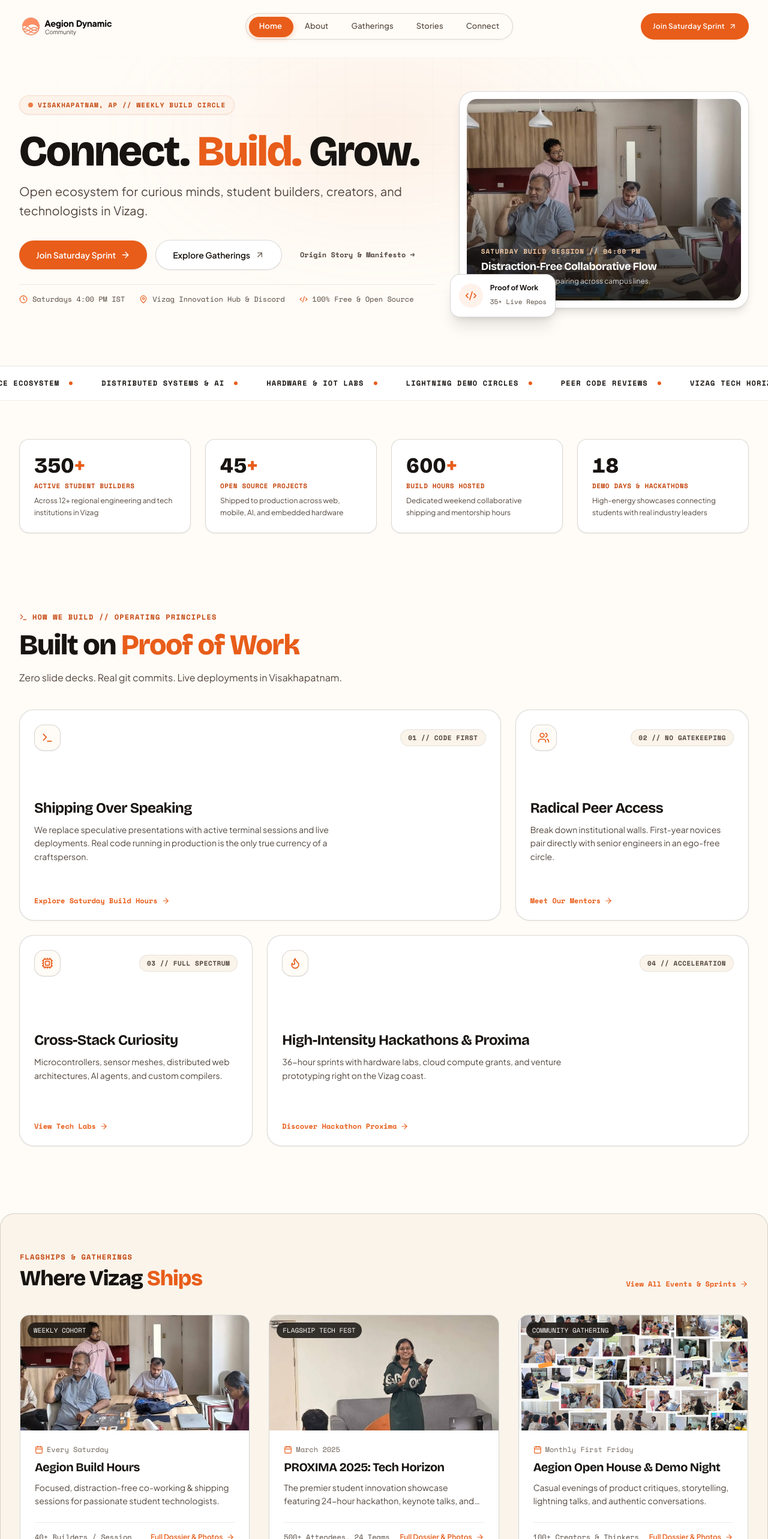
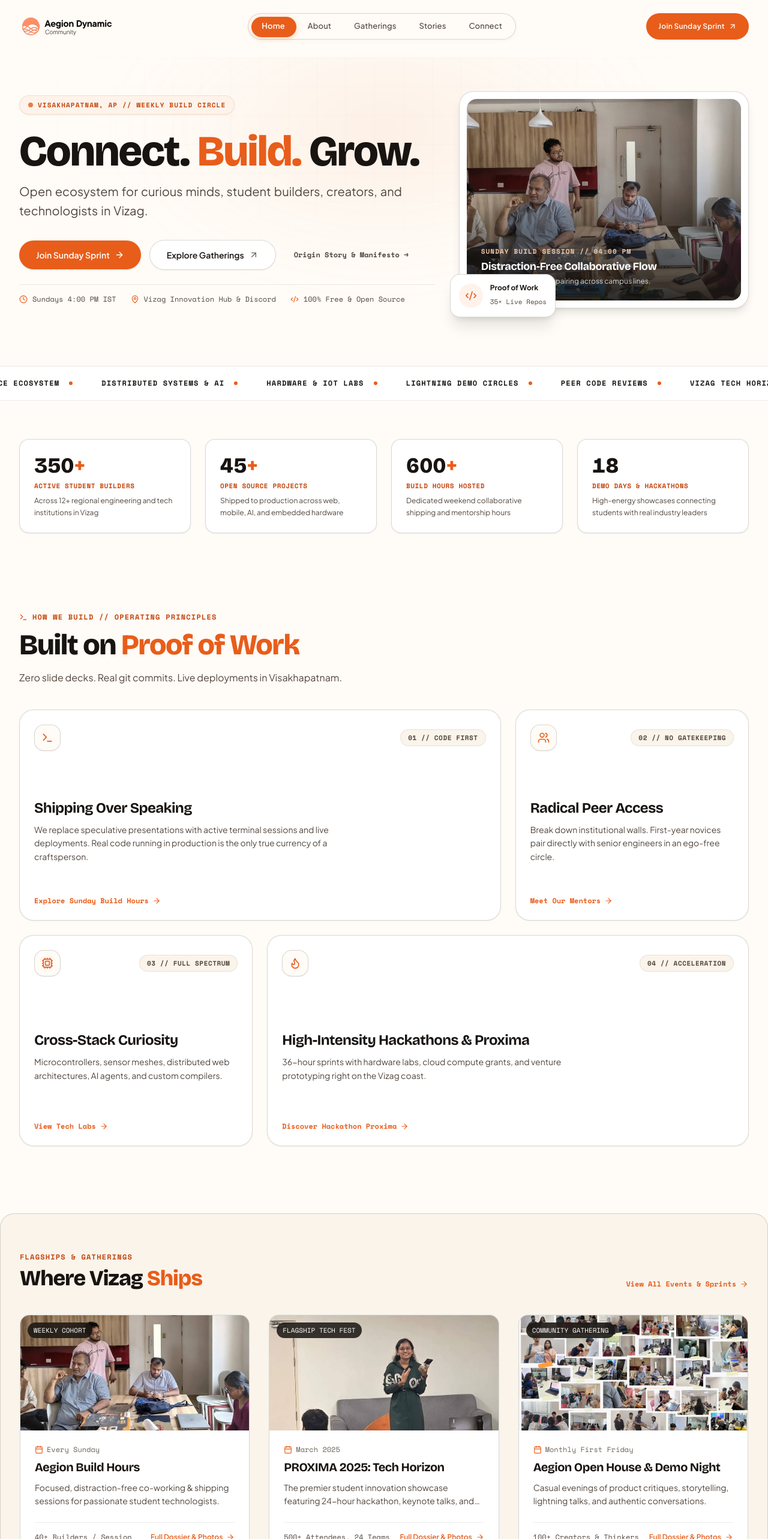
Before and after one commit to Mohankanakam06/Aegion-Dynamic-Community, a React (Vite) app: page / in a window 1280 px wide. Shown: the top 2566 px of the page at 60% size. Built offline with nearby package versions, Linux system fonts and the light colour scheme.

Commit message:
content: weekly sprint moves Saturday -> Sunday (user-directed)

```diff
--- a/src/components/layout/Footer.tsx
+++ b/src/components/layout/Footer.tsx
@@ -119,7 +119,7 @@ export function Footer() {
             </p>
             <div className="pt-4 border-t border-white/10">
               <span className="font-mono text-[11px] text-white/40 block mb-1 uppercase tracking-wider">Weekly Sprint Cadence</span>
-              <span className="text-xs text-[var(--amber)] font-medium bg-white/5 px-2 py-1.5 rounded-md inline-block">Saturdays, 4:00 PM IST</span>
+              <span className="text-xs text-[var(--amber)] font-medium bg-white/5 px-2 py-1.5 rounded-md inline-block">Sundays, 4:00 PM IST</span>
             </div>
           </div>
         </div>
--- a/src/components/layout/Header.tsx
+++ b/src/components/layout/Header.tsx
@@ -94,7 +94,7 @@ export function Header() {
               to="/contact"
               className="inline-flex items-center gap-1.5 px-5 py-2.5 min-h-[44px] rounded-full bg-[var(--ember)] hover:bg-[var(--ember-deep)] text-white text-xs font-semibold tracking-wide shadow-xs hover:shadow-sm transition-all focus-visible:outline-none focus-visible:ring-2 focus-visible:ring-[var(--ember)] focus-visible:ring-offset-2 active:translate-y-0.5"
             >
-              <span>Join Saturday Sprint</span>
+              <span>Join Sunday Sprint</span>
               <ArrowUpRight className="w-3.5 h-3.5" aria-hidden="true" />
             </Link>
           </div>
@@ -170,11 +170,11 @@ export function Header() {
                     onClick={() => setMobileMenuOpen(false)}
                     className="w-full min-h-[48px] flex items-center justify-center gap-2 px-5 py-3 rounded-full bg-[var(--ember)] hover:bg-[var(--ember-deep)] text-white text-sm font-semibold shadow-xs transition-all"
                   >
-                    <span>Join Saturday Sprint</span>
+                    <span>Join Sunday Sprint</span>
                     <ArrowUpRight className="w-4 h-4" aria-hidden="true" />
                   </Link>
                   <p className="font-mono text-[11px] text-[var(--ink-soft)] text-center mt-3">
-                    Vizag Innovation Hub // Saturdays 4:00 PM IST
+                    Vizag Innovation Hub // Sundays 4:00 PM IST
                   </p>
                 </div>
               </nav>
--- a/src/data/events.ts
+++ b/src/data/events.ts
@@ -38,7 +38,7 @@ export const events: EventItem[] = [
     title: 'Aegion Build Hours',
     tag: 'Weekly Cohort',
     category: 'build',
-    date: 'Every Saturday',
+    date: 'Every Sunday',
     time: '4:00 PM - 8:00 PM IST',
     location: 'Vizag Innovation Hub & Hybrid Discord',
     attendees: '40+ Builders / Session',
--- a/src/data/testimonials.ts
+++ b/src/data/testimonials.ts
@@ -43,7 +43,7 @@ export const testimonials: Testimonial[] = [
   },
   {
     id: 't4',
-    quote: 'The energy in the room during Saturday Build Hours is electrifying. You see students designing Figma systems, writing Rust kernels, and training PyTorch models side-by-side.',
+    quote: 'The energy in the room during Sunday Build Hours is electrifying. You see students designing Figma systems, writing Rust kernels, and training PyTorch models side-by-side.',
     author: 'Disha Nayak',
     role: 'Product Designer & Community Host',
     organization: 'Vignan Institute of Tech',
--- a/src/kit/blocks-buttons.tsx
+++ b/src/kit/blocks-buttons.tsx
@@ -25,7 +25,7 @@ export function ButtonBlocks() {
                 White on deeper ember #C4460E — 4.96:1 (AA ✓)
               </p>
               <Button data-shot="btn-primary" icon={ArrowRight}>
-                Join Saturday Sprint
+                Join Sunday Sprint
               </Button>
             </div>
             <div className="rounded-[var(--radius-md)] border border-[var(--line)] bg-[var(--cream)] p-5">
@@ -39,7 +39,7 @@ export function ButtonBlocks() {
                 icon={ArrowRight}
                 className="bg-[var(--ember)] text-[var(--ink)] hover:bg-[var(--ember-light)]"
               >
-                Join Saturday Sprint
+                Join Sunday Sprint
               </Button>
             </div>
           </div>
--- a/src/kit/blocks-cards.tsx
+++ b/src/kit/blocks-cards.tsx
@@ -45,7 +45,7 @@ export function CardBlocks() {
                 webpSrcSet={badgeWebp}
                 srcSet={badgeJpg}
                 sizes="(max-width: 768px) 100vw, 448px"
-                alt="Aegion Saturday Build Session in Vizag"
+                alt="Aegion Sunday Build Session in Vizag"
               />
               <Badge variant="onPhoto" className="absolute left-3 top-3 z-10">
                 Weekly Cohort
--- a/src/kit/blocks-foundations.tsx
+++ b/src/kit/blocks-foundations.tsx
@@ -78,7 +78,7 @@ export function FoundationBlocks() {
         </KitRow>
         <KitRow label="Underline draw (scrolls into view once) + wrap survival">
           <h3 className="max-w-[26ch] text-2xl font-extrabold text-balance">
-            Built on <Accent underline>Proof of Work</Accent>, shipped every single Saturday
+            Built on <Accent underline>Proof of Work</Accent>, shipped every single Sunday
           </h3>
         </KitRow>
       </KitBlock>
@@ -108,7 +108,7 @@ export function FoundationBlocks() {
                   How the <Accent>Cadence</Accent> Works
                 </>
               }
-              lead="Every Saturday from 4:00 PM to 8:15 PM IST."
+              lead="Every Sunday from 4:00 PM to 8:15 PM IST."
             />
           </div>
         </div>
--- a/src/kit/blocks-motion.tsx
+++ b/src/kit/blocks-motion.tsx
@@ -48,7 +48,7 @@ export function MotionBlocks() {
             View Event Calendar
           </Button>
           <Button icon={ArrowRight} className="focus-visible:focus-ring-cream">
-            Join Next Saturday Sprint
+            Join Next Sunday Sprint
           </Button>
         </KitRow>
         <KitRow label="IconButton inverse / Badge ink + onPhoto">
--- a/src/pages/About.tsx
+++ b/src/pages/About.tsx
@@ -51,7 +51,7 @@ export function About() {
       step: '01',
       time: '4:00 PM',
       title: 'Prompt & Match',
-      desc: 'Builders arrive on Saturday at 4 PM IST, share what they are working on, and pair up across college and skill boundaries.',
+      desc: 'Builders arrive on Sunday at 4 PM IST, share what they are working on, and pair up across college and skill boundaries.',
     },
     {
       step: '02',
@@ -105,7 +105,7 @@ export function About() {
       content: (
         <div>
           <p className="text-[var(--ink)] text-sm md:text-base font-normal mb-4 leading-relaxed">
-            <strong className="font-semibold text-[var(--ember-deep)]">Weekly Saturday Build Cadence:</strong> Transitioned from informal meetups to structured, open-door Saturday build circles at the Vizag Innovation Hub. Weekly attendance surpassed 40 active builders pushing real production repositories.
+            <strong className="font-semibold text-[var(--ember-deep)]">Weekly Sunday Build Cadence:</strong> Transitioned from informal meetups to structured, open-door Sunday build circles at the Vizag Innovation Hub. Weekly attendance surpassed 40 active builders pushing real production repositories.
           </p>
           <div className="p-4 rounded-xl bg-[var(--cream-soft)] border border-[var(--line-strong)] mb-4">
             <span className="font-mono text-xs text-[var(--ink-soft)] block font-semibold">
@@ -228,7 +228,7 @@ export function About() {
             How the <span className="text-[var(--ember)]">Cadence</span> Works
           </h2>
           <p className="text-[var(--ink-soft)] text-sm sm:text-base mt-2">
-            Every Saturday from 4:00 PM to 8:15 PM IST.
+            Every Sunday from 4:00 PM to 8:15 PM IST.
           </p>
         </div>
 
--- a/src/pages/Contact.tsx
+++ b/src/pages/Contact.tsx
@@ -106,12 +106,12 @@ export function Contact() {
       'VERSION:2.0',
       'PRODID:-//Aegion Dynamic Community//Weekly Build Hours//EN',
       'BEGIN:VEVENT',
-      'SUMMARY:Aegion Saturday Build Sprint',
+      'SUMMARY:Aegion Sunday Build Sprint',
       'DESCRIPTION:Weekly collaborative build sprint with student engineers in Vizag. Real code, PRs, and demo circles.',
       'LOCATION:Vizag Innovation Hub & Discord, Visakhapatnam, AP',
-      'RRULE:FREQ=WEEKLY;BYDAY=SA',
-      'DTSTART:20261010T103000Z',
-      'DTEND:20261010T143000Z',
+      'RRULE:FREQ=WEEKLY;BYDAY=SU',
+      'DTSTART:20261011T103000Z',
+      'DTEND:20261011T143000Z',
       'END:VEVENT',
       'END:VCALENDAR',
     ].join('\r\n');
@@ -120,7 +120,7 @@ export function Contact() {
     const url = URL.createObjectURL(blob);
     const link = document.createElement('a');
     link.href = url;
-    link.setAttribute('download', 'aegion-saturday-sprint.ics');
+    link.setAttribute('download', 'aegion-sunday-sprint.ics');
     document.body.appendChild(link);
     link.click();
     document.body.removeChild(link);
@@ -263,7 +263,7 @@ export function Contact() {
                 <div>
                   <h4 className="font-bold text-sm text-[var(--ink)]">Weekly Sprint Cadence</h4>
                   <p className="text-xs text-[var(--ink-soft)] leading-relaxed">
-                    Every Saturday from 4:00 PM to 8:15 PM IST.
+                    Every Sunday from 4:00 PM to 8:15 PM IST.
                   </p>
                 </div>
               </div>
@@ -291,7 +291,7 @@ export function Contact() {
                       className="w-full sm:w-auto min-h-[44px] inline-flex items-center justify-center gap-2 px-6 py-2.5 rounded-full bg-[var(--ember)] hover:bg-[var(--ember-deep)] text-white text-xs font-mono font-semibold transition-colors cursor-pointer shadow-xs focus-visible:outline-none focus-visible:ring-2 focus-visible:ring-[var(--ember)]"
                     >
                       <Download className="w-4 h-4" />
-                      <span>Add Saturday Sprint to Calendar</span>
+                      <span>Add Sunday Sprint to Calendar</span>
                     </button>
                     <button
                       onClick={handleReset}
--- a/src/pages/Home.tsx
+++ b/src/pages/Home.tsx
@@ -92,7 +92,7 @@ export function Home() {
                     to="/contact"
                     className="w-full sm:w-auto inline-flex items-center justify-center gap-2 px-7 py-3.5 rounded-full bg-[var(--ember)] hover:bg-[var(--ember-deep)] text-white font-semibold text-sm shadow-sm hover:shadow-md transition-all active:translate-y-0.5 focus-visible:outline-none focus-visible:ring-2 focus-visible:ring-[var(--ember)] focus-visible:ring-offset-2"
                   >
-                    <span>Join Saturday Sprint</span>
+                    <span>Join Sunday Sprint</span>
                     <ArrowRight className="w-4 h-4" aria-hidden="true" />
                   </Link>
                 </MagneticButton>
@@ -115,7 +115,7 @@ export function Home() {
               <div className="pt-4 border-t border-[var(--line)] flex flex-wrap items-center gap-y-2 gap-x-6 text-xs text-[var(--ink-soft)] font-mono">
                 <div className="flex items-center gap-2">
                   <Clock className="w-3.5 h-3.5 text-[var(--ember)] shrink-0" aria-hidden="true" />
-                  <span>Saturdays 4:00 PM IST</span>
+                  <span>Sundays 4:00 PM IST</span>
                 </div>
                 <div className="flex items-center gap-2">
                   <MapPin className="w-3.5 h-3.5 text-[var(--ember)] shrink-0" aria-hidden="true" />
@@ -134,7 +134,7 @@ export function Home() {
                 <div
                   role="button"
                   tabIndex={0}
-                  aria-label="View Aegion Saturday Build Session photo gallery"
+                  aria-label="View Aegion Sunday Build Session photo gallery"
                   className="w-full rounded-2xl overflow-hidden relative cursor-pointer group focus-visible:outline-none focus-visible:ring-2 focus-visible:ring-inset focus-visible:ring-[var(--ember)]"
                   onClick={() => openLightbox([buildHeroPhoto, proximaHeroPhoto, communityFeature], 0)}
                   onKeyDown={(e) => {
@@ -146,12 +146,12 @@ export function Home() {
                 >
                   <img
                     src={buildHeroPhoto}
-                    alt="Aegion Saturday Build Session in Vizag"
+                    alt="Aegion Sunday Build Session in Vizag"
                     className="w-full h-72 sm:h-84 object-cover rounded-2xl transition-transform duration-500 group-hover:scale-103"
                   />
                   <div className="absolute inset-0 bg-gradient-to-t from-[var(--ink)]/90 via-[var(--ink)]/25 to-transparent flex flex-col justify-end p-6 text-white">
                     <span className="font-mono text-[11px] uppercase tracking-widest text-[var(--amber)] font-semibold mb-1">
-                      Saturday Build Session // 04:00 PM
+                      Sunday Build Session // 04:00 PM
                     </span>
                     <h3 className="font-display text-lg font-bold leading-snug">
                       Distraction-Free Collaborative Flow
@@ -251,7 +251,7 @@ export function Home() {
             Icon={Terminal}
             tag="01 // CODE FIRST"
             description="We replace speculative presentations with active terminal sessions and live deployments. Real code running in production is the only true currency of a craftsperson."
-            cta="Explore Saturday Build Hours"
+            cta="Explore Sunday Build Hours"
             href="/events"
           />
           <BentoCard
@@ -452,7 +452,7 @@ export function Home() {
                 to="/contact"
                 className="w-full sm:w-auto inline-flex items-center justify-center gap-2 px-8 py-3.5 rounded-full bg-[var(--ember)] hover:bg-[var(--ember-deep)] text-white text-sm font-semibold shadow-sm hover:shadow-md transition-all focus-visible:outline-none focus-visible:ring-2 focus-visible:ring-white"
               >
-                <span>Join Next Saturday Sprint</span>
+                <span>Join Next Sunday Sprint</span>
                 <Rocket className="w-4 h-4" aria-hidden="true" />
               </Link>
               <Link
```
Also changed, not shown: 1 other file (tests, documents, lock files or other folders).
